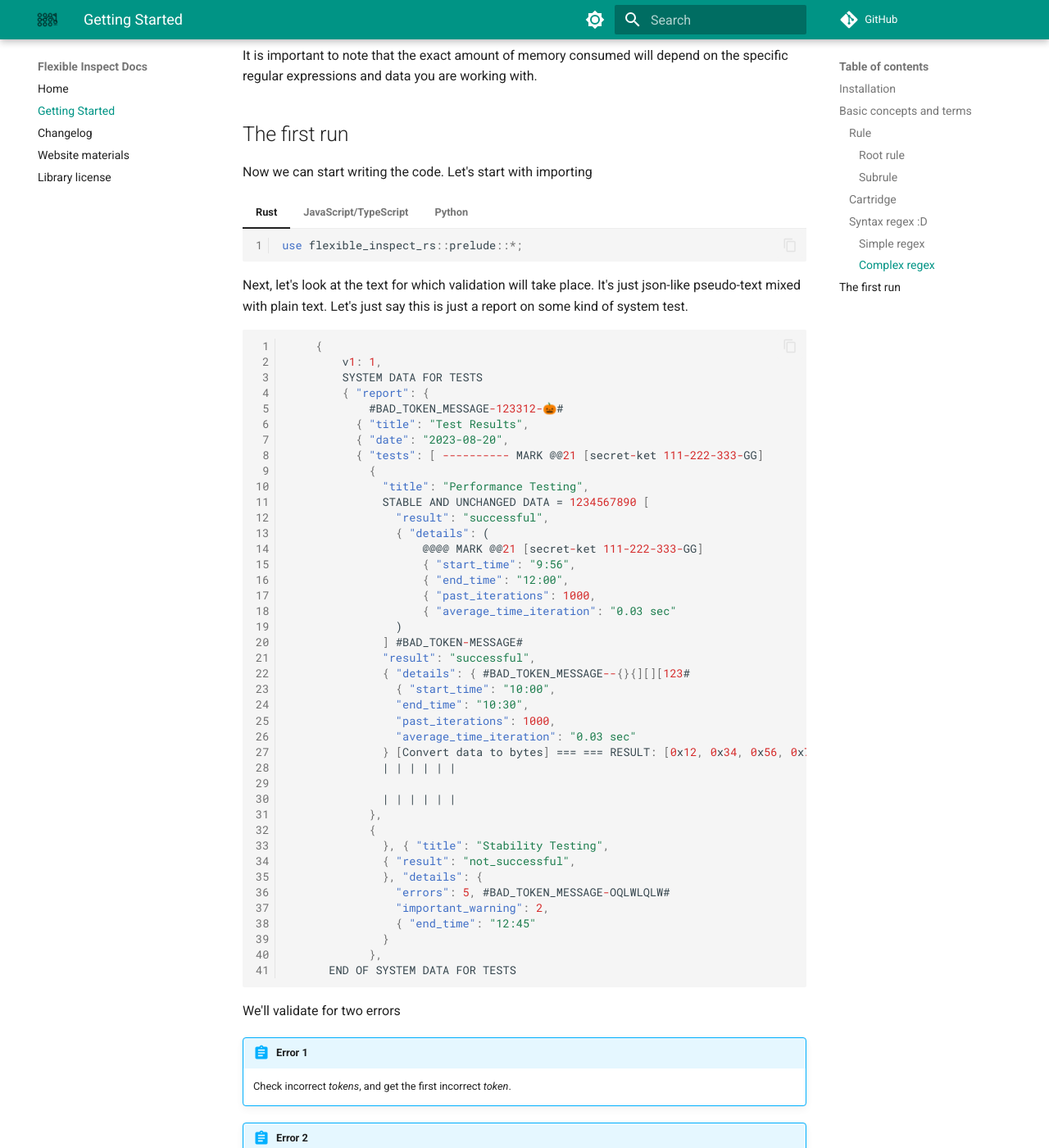
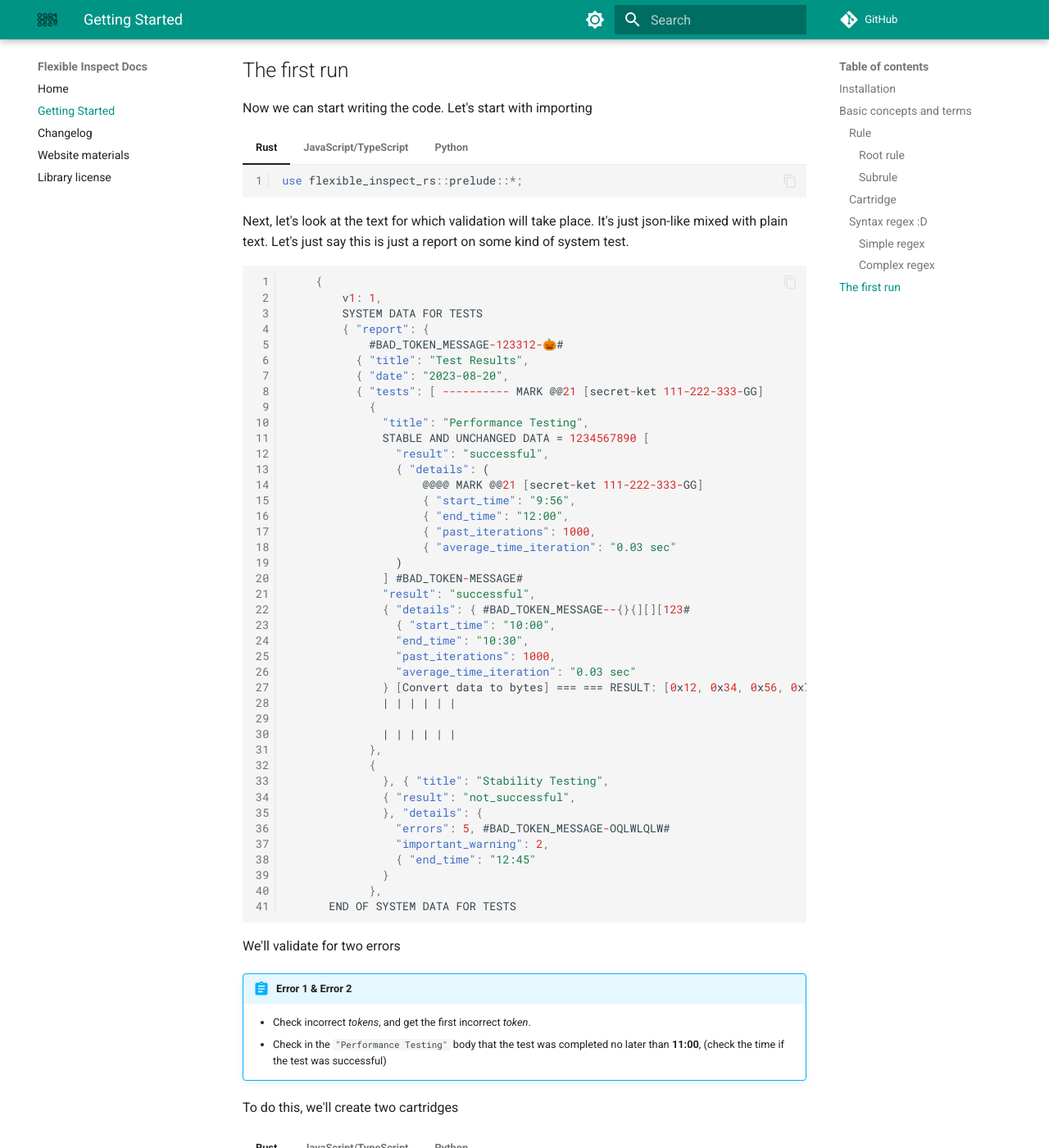
Before and after one commit to m62624/flexible_inspect, an MkDocs documentation site: the page built from docs/getting-started/mod.md, in a window 1280 px wide and 1400 px high, scrolled down 3096 px. Shown: the whole window at 82% size. Built offline with MkDocs 1.6.1 and Material for MkDocs 9.7.7, drawn with Linux system fonts in a browser that asks for light colours; comment, search, counter and statistics services are not loaded; part of the change alters nothing that is shown; some of the changed text lies outside the part shown.

````diff
--- a/docs/getting-started/basic_concepts_and_terms.md
+++ b/docs/getting-started/basic_concepts_and_terms.md
@@ -36,6 +36,7 @@ A `cartridge` is a container for our rules. Use a container for a single object.
     | ------------------ | ------------------------------------------------- |
     | **r**"d{3}."       | is the correct conversion to a regular expression |
     | "d{3}."            | possible incorrect behavior                       |
+    |  String.raw\`d{3}\`  |  (`JavaScript` version)                         |
 
 More information on syntax :
 
--- a/docs/first_run.md
+++ b/docs/getting-started/first_run.md
@@ -11,13 +11,52 @@ Now we can start writing the code. Let's start with importing
     If you are using the **node** version
 
     ``` js
-    import { Rule, MatchRequirement, Cartridge, TemplateValidator, init_logger, LogLevel } from "flexible_inspect_js_node";
+    import {
+      Rule,
+      MatchRequirement,
+      Cartridge,
+      TemplateValidator,
+      init_logger,
+      LogLevel,
+    } from "flexible_inspect_js_node";
     ```
 
-    If you use the **web** version to work directly in the **browser** or using **webpack**. You must load the `wasm` file before using the library, using the `init()` function.
+    Or you use the **web** version to work directly in the **browser** or using **webpack**. You must load the `wasm` file before using the library, using the `init()` async function.
+
+    ??? info "if you use webpack "
+
+        Don't forget to add the experimental option to the webpack config.
+
+        ``` js
+        module.exports = {
+          experiments: {
+            asyncWebAssembly: true,
+          },
+        }
+        ```
 
     ``` js
-    import init {Rule, ...} from ...
+    //--------|
+    //        |
+    //        v
+    import init, {
+      Rule,
+      MatchRequirement,
+      Cartridge,
+      TemplateValidator,
+      init_logger,
+      LogLevel,
+    } from "@m62624/flexible_inspect_js_web";
+
+    init().then(
+      () => {
+        console.log("WASM module loaded");
+        // some code that uses the WASM module
+      },
+      (err) => {
+        console.log("Error loading WASM module:", err);
+      }
+    );
     ```
 
 === "Python"
@@ -26,7 +65,7 @@ Now we can start writing the code. Let's start with importing
     from flexible_inspect_py import Cartridge, MatchRequirement, TemplateValidator, Rule
     ```
 
-Next, let's look at the text for which validation will take place. It's just json-like pseudo-text mixed with plain text. Let's just say this is just a report on some kind of system test.
+Next, let's look at the text for which validation will take place. It's just json-like mixed with plain text. Let's just say this is just a report on some kind of system test.
 
 ``` json
     {
@@ -74,10 +113,9 @@ Next, let's look at the text for which validation will take place. It's just jso
 
 We'll validate for two errors
 
-!!! abstract "Error 1"
-    Check incorrect *tokens*, and get the first incorrect *token*.
-!!! abstract "Error 2"
-    Check in the `"Performance Testing"` body that the test was completed no later than **11:00**, (check the time if the test was successful)
+!!! abstract "Error 1 & Error 2"
+    - Check incorrect *tokens*, and get the first incorrect *token*.
+    - Check in the `"Performance Testing"` body that the test was completed no later than **11:00**, (check the time if the test was successful)
 
 To do this, we'll create two cartridges
 
--- a/docs/getting-started/mod.md
+++ b/docs/getting-started/mod.md
@@ -19,9 +19,6 @@ All versions are uploaded to official registries where libraries for languages a
     cargo add flexible_inspect_rs
     ```
 
-    !!! info "Rust version"
-        The core and most developed implementation that provides full functionality and high performance.
-
 === "JavaScript/TypeScript"
 
     ``` sh
@@ -32,7 +29,7 @@ All versions are uploaded to official registries where libraries for languages a
     npm install flexible_inspect_js_node
     ```
     !!! warning "Importing the library"
-        The import differs depending on the version, see further in the documentation under `Import`.
+        The import differs depending on the version, see further in the documentation under `The first run`.
 
 
 === "Python"
@@ -48,7 +45,7 @@ All versions are uploaded to official registries where libraries for languages a
 
     > `that this package/version does not exist.`
 
-    Perhaps a new version has been released at the moment, (after a new version is published, it takes **10-15** minutes to build for all languages, try again after this time).
+    Perhaps a new version has been released at the moment, (after a new version is published, it takes **20-25** minutes to build for all languages, try again after this time).
 
     Last build status :
 
@@ -57,4 +54,4 @@ All versions are uploaded to official registries where libraries for languages a
 {% include "./basic_concepts_and_terms.md" %}
 
 ## The first run
-{% include "../first_run.md" %}
+{% include "./first_run.md" %}
````
